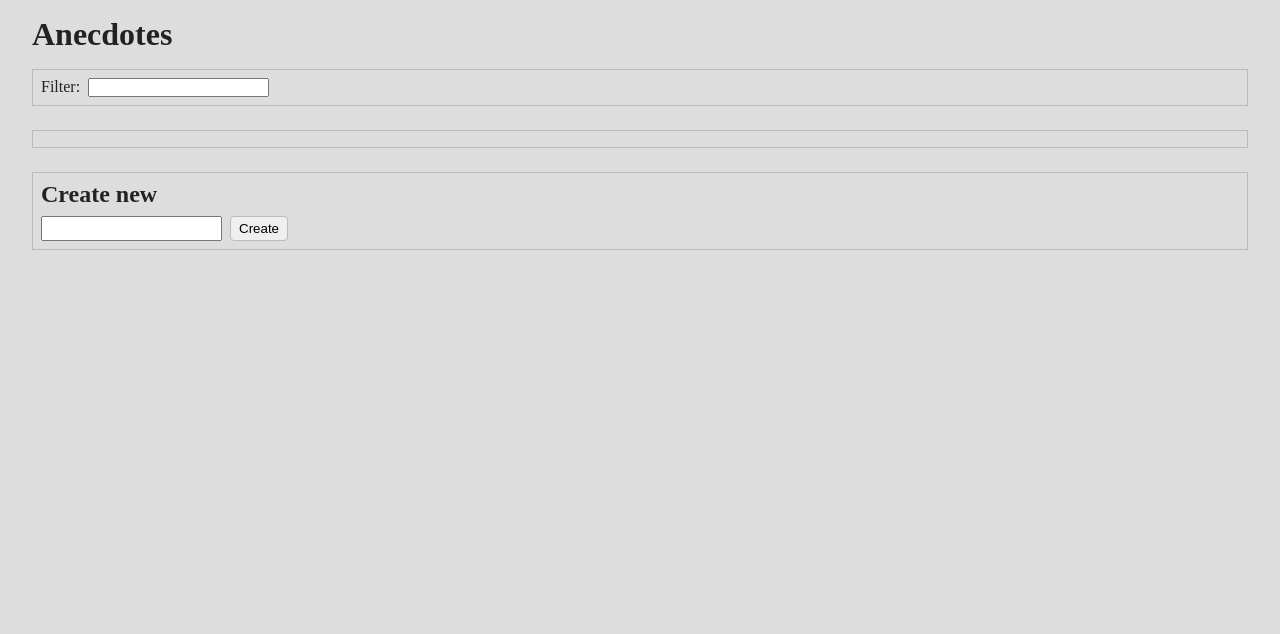
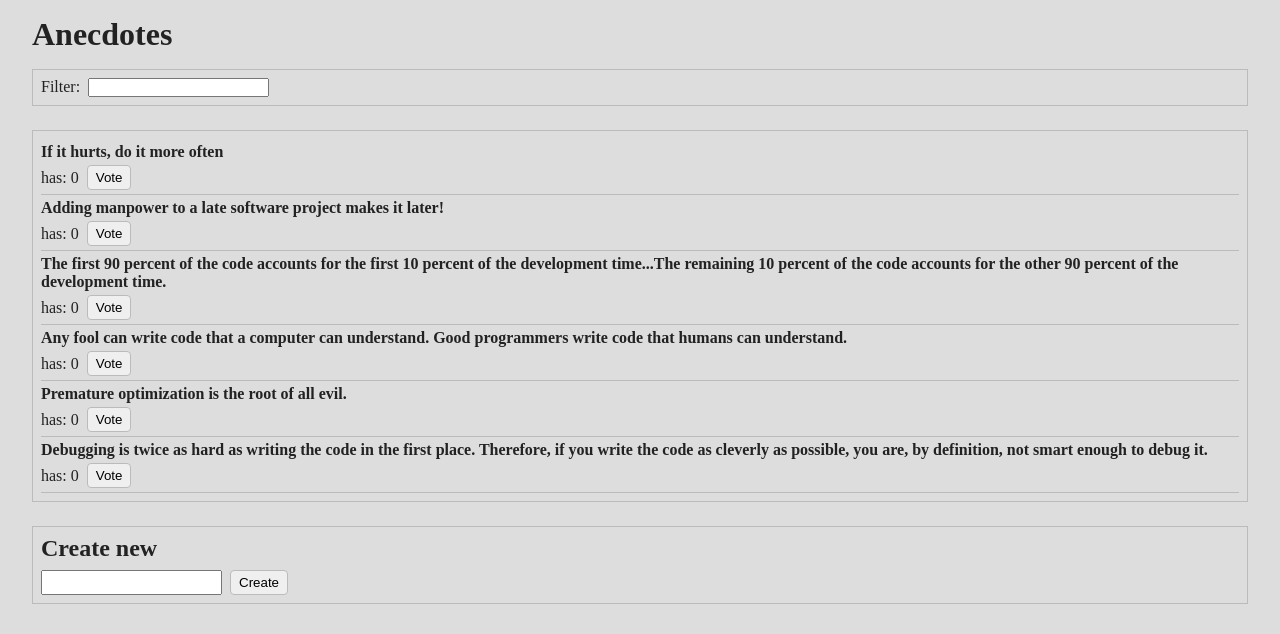
Before and after one commit to ignacioFernandezJeansalle/fullstackopen-part6-redux, a React (Vite) app in the folder anecdotes/: page / in a window 1280 px wide. Shown: the top 634 px of the page. Built offline with nearby package versions, Linux system fonts and the light colour scheme; data requests are answered from the project's data file.

Commit message:
Add useEffect to get anecdotes from the database (ex6.14)

```diff
--- a/anecdotes/src/App.jsx
+++ b/anecdotes/src/App.jsx
@@ -1,3 +1,8 @@
+import { useEffect } from "react";
+import { useDispatch } from "react-redux";
+import anecdoteService from "./services/anecdotesService";
+import { setAnecdotes } from "./reducers/anecdoteReducer";
+
 import Filter from "./components/Filter";
 import AnecdoteList from "./components/AnecdoteList";
 import AnecdoteForm from "./components/AnecdoteForm";
@@ -6,6 +11,14 @@ import Notification from "./components/Notification";
 import "./App.css";
 
 const App = () => {
+  const dispatch = useDispatch();
+
+  useEffect(() => {
+    anecdoteService.getAll().then((anecdotes) => {
+      dispatch(setAnecdotes(anecdotes));
+    });
+  }, [dispatch]);
+
   return (
     <>
       <header>
```
Also changed, not shown: 1 other file (tests, documents, lock files or other folders).
